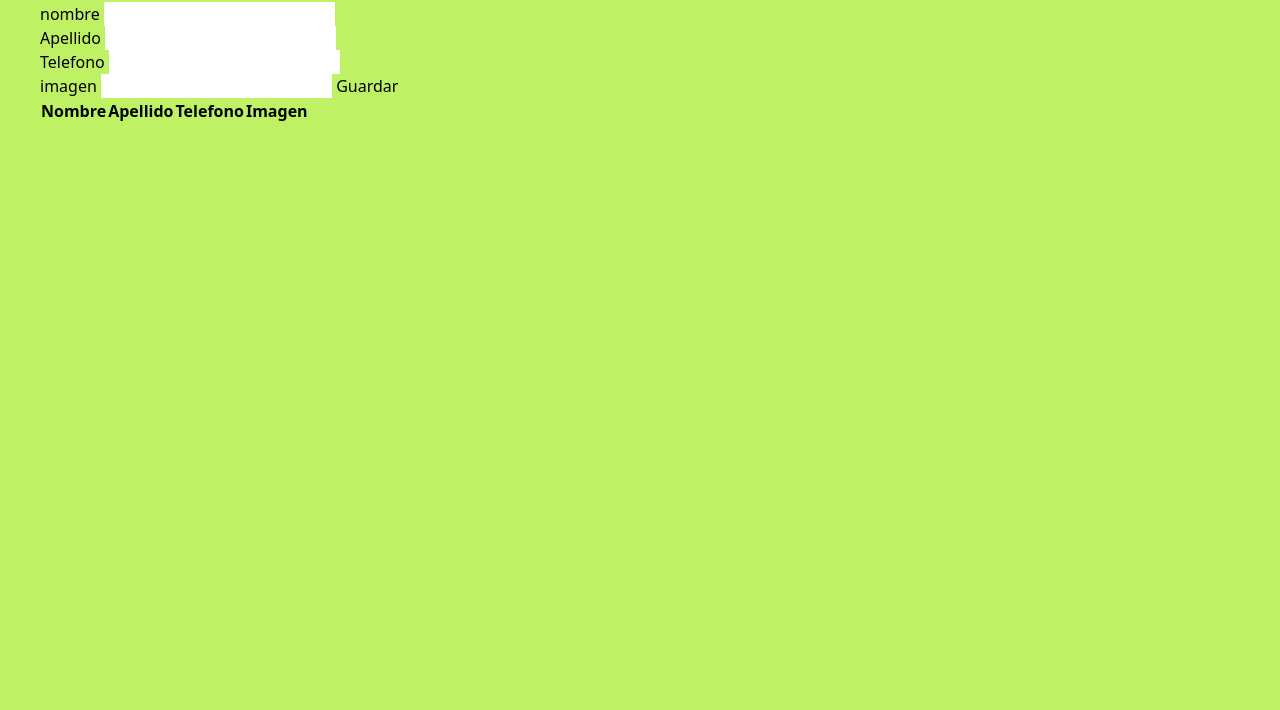
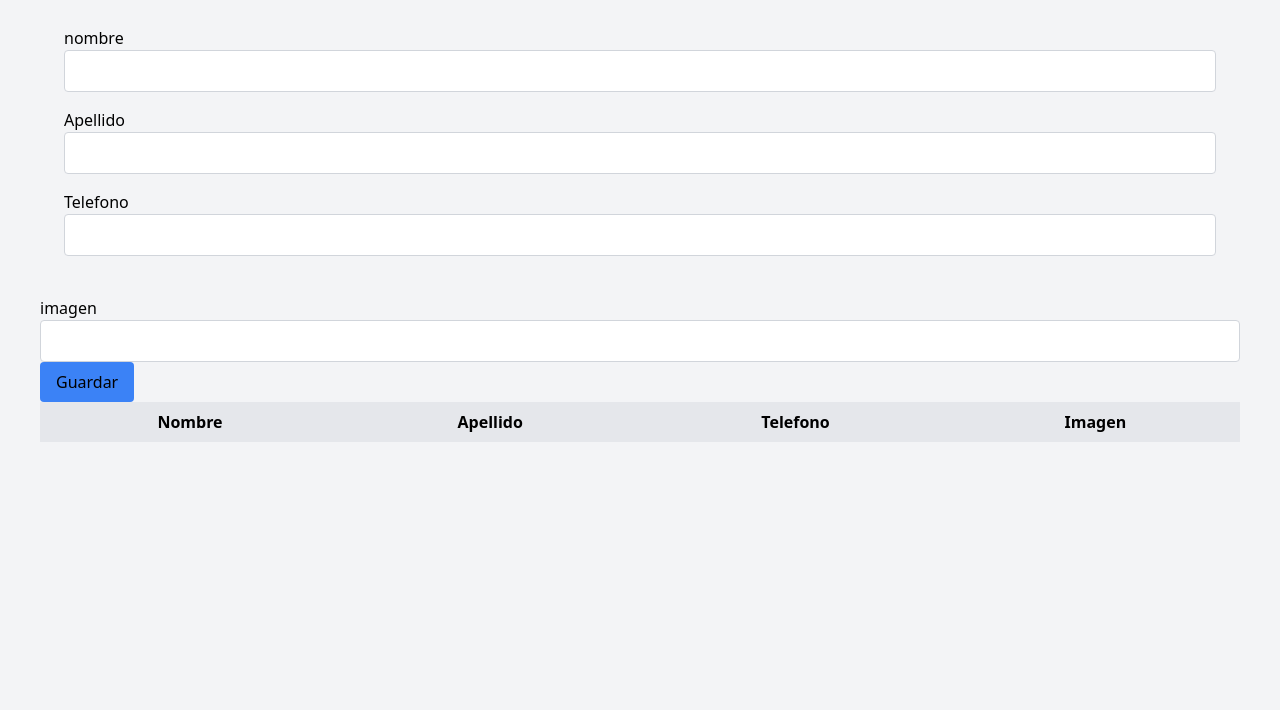
Before and after one commit to roreyes0/CRUD, a plain HTML site: page Index.html in a window 1280 px wide. Shown: the part 90-800 px from the top of the page. Drawn offline with nearby package versions, Linux system fonts and the light colour scheme; no server answers.

Commit message:
:lipstick:  Add styles css

```diff
--- a/Index.html
+++ b/Index.html
@@ -8,42 +8,42 @@
     <script src="main.js" defer></script>
     <title>Document</title>
 </head>
-<body class="bg-lime-300  p-10">
+<body class="bg-gray-100 p-10">
     <div class="container mx-auto">
         <h1 class="text-3xl mb-4 font-bold">CRUD CON AXIOS</h1>
-        <form id="CrudForm">
-        <div>
-            <label for="name">nombre</label>
-            <input type="text" id="name">
+        <form id="CrudForm" class="bg-while p-6 rounded">
+        <div class="mb-4">
+            <label class="block text-700" for="name">nombre</label>
+            <input class="border border-gray-300 p-2 rounded w-full" type="text" id="name">
         </div>
 
-        <div>
-            <label for="LastName">Apellido</label>
-            <input type="text" id="LastName">
+        <div class="mb-4">
+            <label  class="block text-700" for="name" for="LastName">Apellido</label>
+            <input class="border border-gray-300 p-2 rounded w-full" type="text" id="LastName">
         </div>
 
-        <div>
-            <label for="Phone">Telefono</label>
-            <input type="text" id="Phone">
+        <div class="mb-4">
+            <label class="block text-700" for="name" for="Phone">Telefono</label>
+            <input class="border border-gray-300 p-2 rounded w-full"  type="text" id="Phone">
         </div>
 
 
-        </div>
-            <label for="Img">imagen</label>
-            <input type="text" id="Img">
+        </div class="mb-4">
+            <label  class="block text-700" for="name" for="Img">imagen</label>
+            <input class="border border-gray-300 p-2 rounded w-full" type="text" id="Img">
         </div>
 
-        <button type="submit">Guardar</button>
+        <button class="bg-blue-500 text-while px-4 p-2 rounded" type="submit">Guardar</button>
 
     </form>
 
-    <table>
+    <table class="min-w-full bg-while  shadown-md rounded-1g">
         <thead>
             <tr>
-                <th>Nombre</th>
-                <th>Apellido</th>
-                <th>Telefono</th>
-                <th>Imagen</th>
+                <th class="py-2 px-4 bg-gray-200">Nombre</th>
+                <th class="py-2 px-4 bg-gray-200">Apellido</th>
+                <th class="py-2 px-4 bg-gray-200">Telefono</th>
+                <th class="py-2 px-4 bg-gray-200">Imagen</th>
             </tr>
         </thead>
         <tbody id="dataTable">
--- a/main.js
+++ b/main.js
@@ -19,12 +19,16 @@ const renderTable = (data) =>{
         console.log(data);
         dataTable.innerHTML = '';
         data.forEach(item=> {
-           const row = `<tr class= "border-b">
-           <td class="">${item.name}</td>
-           <td class="">${item.LastName}></td>
-           <td class="">${item.Phone}></td>
-           <td class=""><img src="${item.img}" alt=""></td>
-           </tr>`;
+            const row = `<tr class= "border-b">
+            <td class="py-2 px-4">${item.name}</td>
+            <td class="py-2 px-4">${item.LastName}></td>
+            <td class="py-2 px-4">${item.Phone}></td>
+            <td class="py-2 px-4"><img class="w-16 h-16 object-cover rounded" src="${item.img}" alt=""></td>
+            <td>
+                <button class="bg-yellow-500 text-while px-2 py-1 rounded" onclick="">Editar</button>
+                <button class="bg-red-500 text-while px-2 py-1 rounded" onclick="">Eliminar</button>
+            </td>
+            </tr>`   ;
            dataTable.insertAdjacentHTML('beforeend',row);
         });
 }
```
